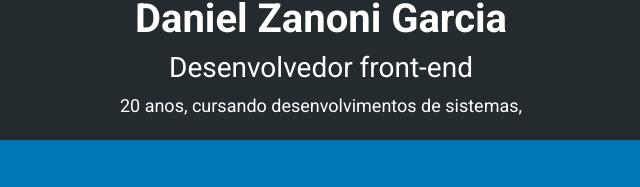
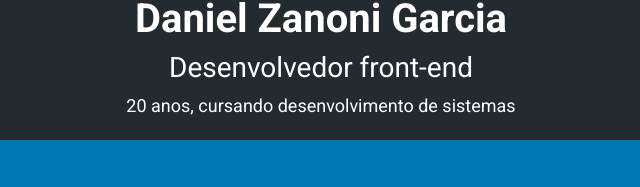
Before and after one commit to DanielZG20/Portfolio, a plain HTML site: page index.html in a window 1280 px wide. Shown: the part 460-647 px from the top of the page, 319-959 px from the left. Drawn offline with Linux system fonts and the light colour scheme.

Commit message:
Update index.html

```diff
--- a/index.html
+++ b/index.html
@@ -35,7 +35,7 @@
 
             <h2 class="section-01-h2"> Desenvolvedor front-end </h2>
 
-            <p class="section-01-p"> 20 anos, cursando desenvolvimentos de sistemas,</p>
+            <p class="section-01-p"> 20 anos, cursando desenvolvimento de sistemas</p>
 
             <div class="section-01-content">
                 <h1 class="section-01-sociais"> Redes Sociais</h1>
```
